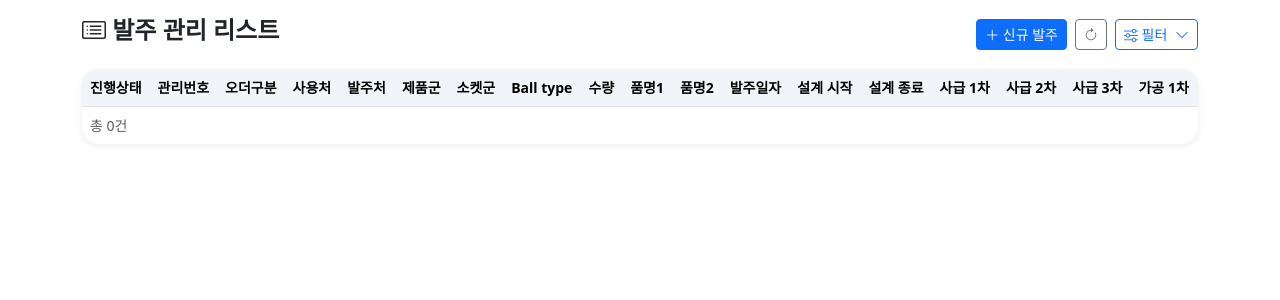
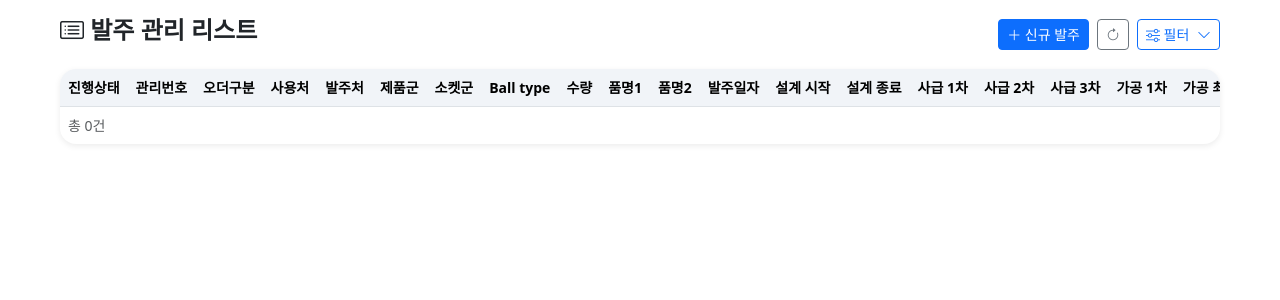
Before and after one commit to dangeun0/FnS_Web, a Flask app: page /order/list in a window 1280 px wide. Shown: the part 78-378 px from the top of the page. Run offline with Flask 3, Linux system fonts and the light colour scheme; data that the repository does not hold is empty.

Commit message:
리스트 가로 사이즈 유동 처리

```diff
--- a/templates/order/order_list.html
+++ b/templates/order/order_list.html
@@ -7,7 +7,8 @@
 <link href="https://cdn.jsdelivr.net/npm/bootstrap@5.3.3/dist/css/bootstrap.min.css" rel="stylesheet">
 <link href="https://cdn.jsdelivr.net/npm/bootstrap-icons@1.11.3/font/bootstrap-icons.css" rel="stylesheet">
 
-<div class="container my-3">
+<!--<div class="container my-3">-->
+<div class="container-fluid my-3"></div>
   <div class="d-flex justify-content-between align-items-center mb-3">
     <h4 class="fw-bold"><i class="bi bi-card-list"></i> 발주 관리 리스트</h4>
     <div class="d-flex gap-2">
```
